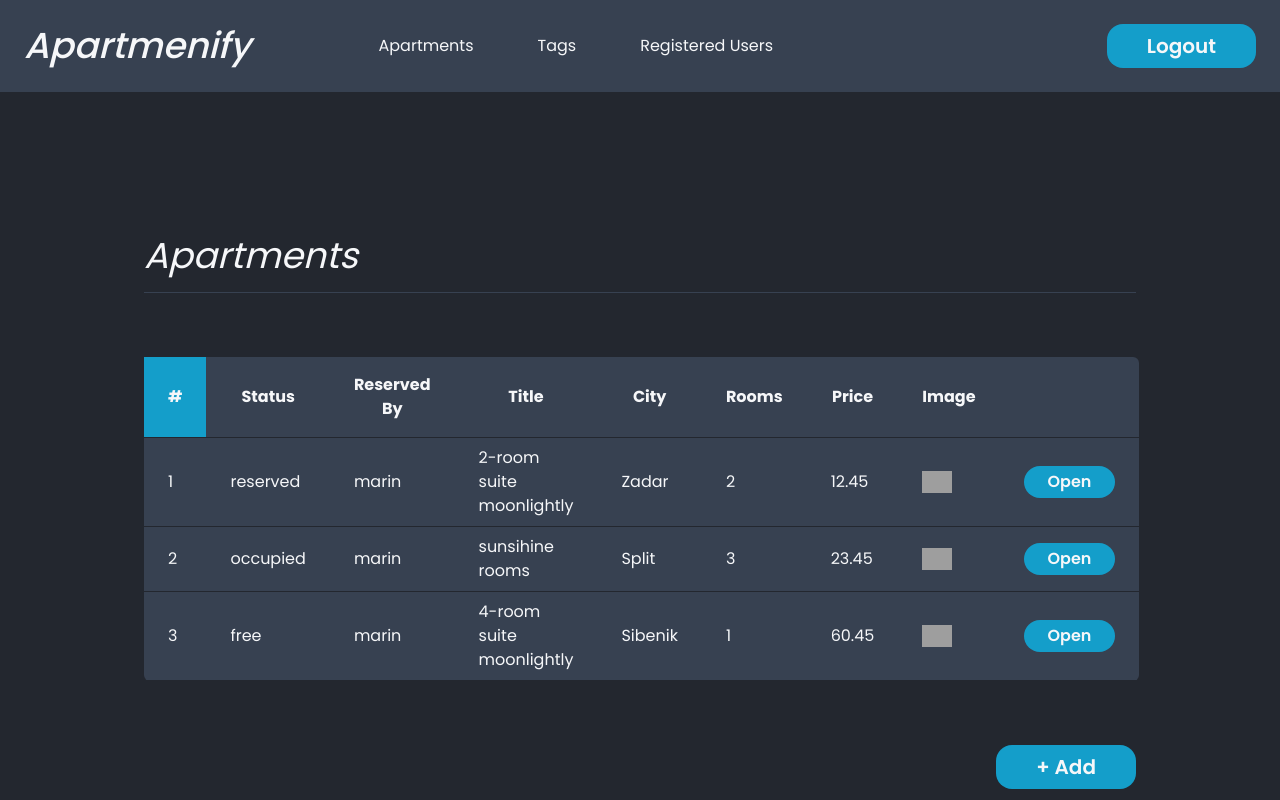
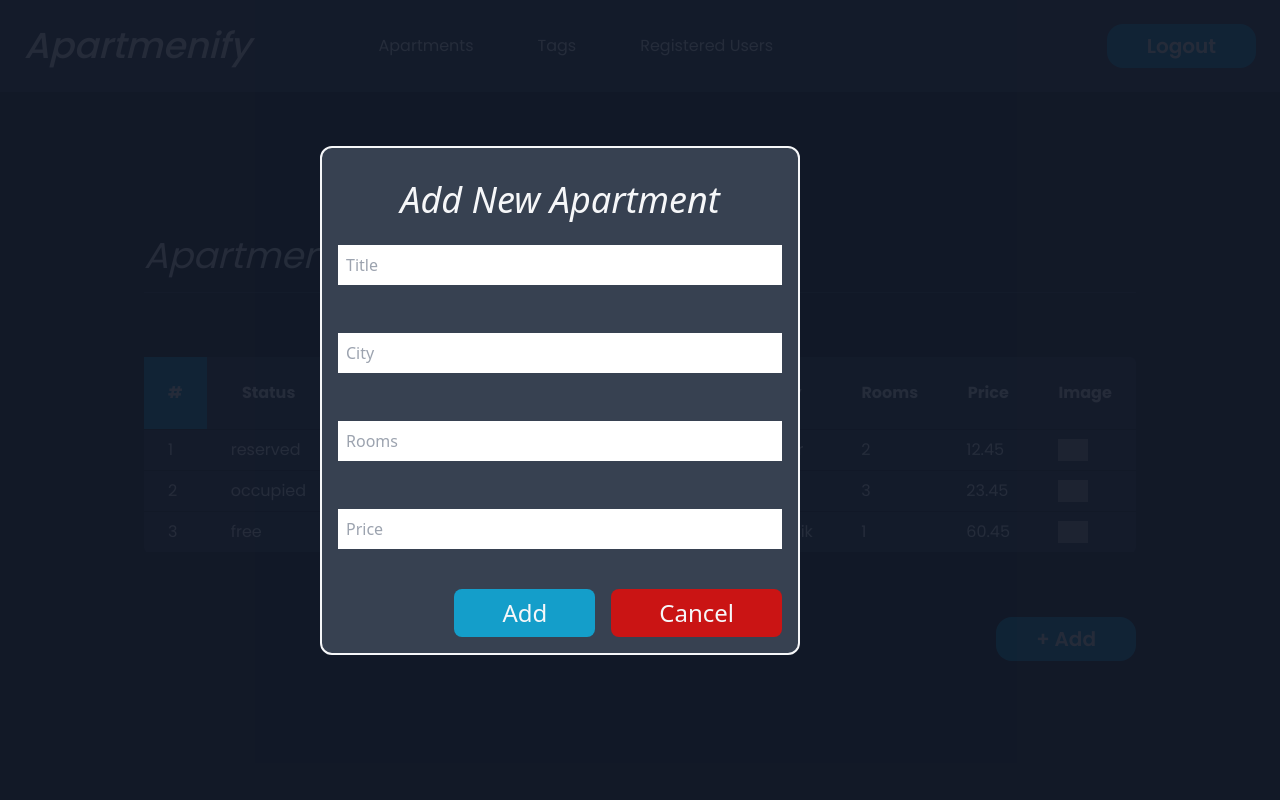
Before and after one commit to zrvnarmarin/Apartments-App, a React (Vite) app in the folder apartments-app/: page /main/apartments in a window 1280 px wide. Both pictures are taken after a click on the button "+ Add". Built offline with nearby package versions, Linux system fonts and the light colour scheme; grey boxes are pictures that could not be loaded.

Commit message:
modal for new apartment form finished

```diff
--- a/apartments-app/index.html
+++ b/apartments-app/index.html
@@ -7,6 +7,7 @@
     <title>Vite + React</title>
   </head>
   <body>
+    <div id="overlays"></div>
     <div id="root"></div>
     <script type="module" src="/src/main.jsx"></script>
   </body>
--- a/apartments-app/src/App.jsx
+++ b/apartments-app/src/App.jsx
@@ -11,12 +11,16 @@ import Apartments from "./components/Main/Apartments"
 import Tags from "./components/Main/Tags"
 import ErrorPage from './components/Error/ErrorPage.jsx'
 import RegisteredUsers from "./components/Main/RegisteredUsers"
+import AddNewApartment from "./components/Main/AddNewApartment"
 
 const App = () => {
   const [isLoginOpened, setIsLoginOpened] = useState(false)
   const [isMainOpened, setIsMainOpened] = useState(false)
-  const openLoginPage = () => setIsLoginOpened(prev => !prev)
-  const openMainPage = () => setIsMainOpened(prev => !prev)
+  const [isNewApartmentModalOpen, setIsNewApartmentModalOpen] = useState(false)
+  const openLoginPage = () => setIsLoginOpened(true)
+  const openMainPage = () => setIsMainOpened(true)
+  const openNewApartmentModal = () => setIsNewApartmentModalOpen(true)
+  const closeNewApartmentModal = () => setIsNewApartmentModalOpen(false)
 
   return (
     // <ThemeProvider>
@@ -33,7 +37,7 @@ const App = () => {
         <Route path="/" element={<FrontPage onOpenLogin={openLoginPage} />} />
         <Route path="/login" element={<LoginPage onOpenMain={openMainPage} />} />
         <Route path="/main" element={<MainPage />}>
-          <Route path="apartments" element={<Apartments />} />
+          <Route path="apartments" element={<Apartments isModalOpen={isNewApartmentModalOpen} onModalClose={closeNewApartmentModal} onModalOpen={openNewApartmentModal} />} />
           <Route path="tags" element={<Tags />} />
           <Route path="registeredUsers" element={<RegisteredUsers />} />
         </Route>
--- /dev/null
+++ b/apartments-app/src/components/Main/AddNewApartment.jsx
@@ -0,0 +1,35 @@
+import React from 'react'
+import Modal from './Modal'
+
+const AddNewApartment = ({ onModalClose }) => {
+  return (
+    <Modal>
+        <section className='bg-[#374151] px-2 pt-8 pb-2 rounded-xl xs:w-3/4 sm:w-3/4  border-2 border-[#f6f7f9]'>
+            <h1 className='border-b-[#374151] border-b-[1px] pb-4 italic text-4xl font-normal text-[#f6f7f9] text-center'>Add New Apartment</h1>
+            <form className='flex flex-col bg-[#374151] gap-12 p-2'>
+                <input className='p-2' type="text" placeholder='Title' />
+                <input className='p-2' type="text" placeholder='City' />
+                <input className='p-2' type="text" placeholder='Rooms' />
+                <input className='p-2' type="text" placeholder='Price' />
+            </form>
+            <div className=' flex items-center justify-end gap-4 p-2 pt-8'>
+              <button
+                className='font-medium text-2xl px-12 py-2 rounded-lg text-[#f6f7f9] bg-[#149eca]'
+              >
+                {/* <Link to="/main">Login</Link> */}
+                Add
+              </button>
+              <button
+                onClick={onModalClose}
+                className='font-medium text-2xl px-12 py-2 rounded-lg text-[#f6f7f9] bg-[#ca1414]'
+              >
+                {/* <Link to="/main">Login</Link> */}
+                Cancel
+              </button>
+            </div>
+          </section>
+    </Modal>
+  )
+}
+
+export default AddNewApartment
--- a/apartments-app/src/components/Main/Apartments.jsx
+++ b/apartments-app/src/components/Main/Apartments.jsx
@@ -1,6 +1,7 @@
 import React from 'react'
+import AddNewApartment from './AddNewApartment'
 
-const Apartments = () => {
+const Apartments = ({ isModalOpen, onModalOpen, onModalClose }) => {
 
   const apartments = [
     { id: 1, status: 'reserved', reservedBy: 'marin', title: '2-room suite moonlightly', city: 'Zadar', rooms: 2, price: 12.45},
@@ -8,19 +9,10 @@ const Apartments = () => {
     { id: 3, status: 'free', reservedBy: 'marin', title: '4-room suite moonlightly', city: 'Sibenik', rooms: 1, price: 60.45}
   ]
 
-  const statusUnicode = {
-    symbol: '&#9711;',
-    colors: [
-      {reserved: 'bg-red-600'},
-      {occupied: 'bg-yellow-600'},
-      {free: 'bg-green-600'}
-    ]
-  }
-
   return (
     <div className='flex flex-col gap-16 justify-center pt-36 px-36'>
         <h1 className='border-b-[#374151] border-b-[1px] pb-4 italic text-4xl font-normal text-[#f6f7f9] text-left'>Apartments</h1>
-        <table className='bg-[#374151] text-[#f6f7f9] rounded-md'>
+        <table className='bg-[#384252] text-[#f6f7f9] rounded-md'>
           <thead>
             <tr className='border-b-[#23272f] border-b-[1px]'>
               <th className='py-6 px-6 bg-[#149eca]'>#</th>
@@ -31,12 +23,11 @@ const Apartments = () => {
               <th className='py-4 px-6'>Rooms</th>
               <th className='py-4 px-6'>Price</th>
               <th className='py-4 px-6'>Image</th>
-              <th className='py-4 px-6'></th>
             </tr>
           </thead>
           <tbody>
             {apartments.map(apartment =>
-              <tr key={apartment.id} className='border-b-[#23272f] border-b-[1px]'>
+              <tr key={apartment.id} className='border-b-[#23272f] border-b-[1px] hover:bg-[#4c5a70] duration-100'>
                 <td className='py-2 px-6'>{apartment.id}</td>
                 <td className='py-2 px-6'>{apartment.status}</td>
                 <td className='py-2 px-6'>{apartment.reservedBy}</td>
@@ -51,20 +42,20 @@ const Apartments = () => {
                     height='30'
                     src='https://www.phillyaptrentals.com/wp-content/uploads/2020/12/apartment-building-what-makes-good-apartment-building-scaled.jpg' />
                 </td>
-                <td className='py-2 px-6'>
-                  <button className='px-6 py-1 rounded-2xl font-semibold text-md text-[#f6f7f9] bg-[#149eca]'>Open</button>
-                </td>
+
               </tr>
             )}
           </tbody>
         </table>
         <div className='flex items-center justify-end'>
           <button
+            onClick={onModalOpen}
             className='px-10 py-2 rounded-2xl font-semibold text-xl text-[#f6f7f9] bg-[#149eca]'
           >
-              + Add
+            + Add
           </button>
         </div>
+        { isModalOpen && <AddNewApartment onModalClose={onModalClose} />}
     </div>
   )
 }
--- /dev/null
+++ b/apartments-app/src/components/Main/Modal.jsx
@@ -0,0 +1,35 @@
+import React from 'react'
+import ReactDOM from 'react-dom'
+
+const Backdrop = (props) => {
+    return(
+        <div className='fixed z-40 w-screen h-screen grid place-items-center bg-gray-900 bg-opacity-70'>
+            {props.children}
+        </div>
+    )
+}
+
+const ModalOverlay = (props) => {
+    return(
+        <Backdrop>
+            <div className='rounded-2xl
+             w-1/2 z-10'>
+                <div>{props.children}</div>
+            </div>
+        </Backdrop>
+    )
+}
+
+const Modal = (props) => {
+  const portalElement = document.getElementById('overlays')
+
+  return (
+    <>
+        {ReactDOM.createPortal(<Backdrop />, portalElement)}
+        {ReactDOM.createPortal(<ModalOverlay>{props.children}</ModalOverlay>,
+        portalElement)}
+    </>
+  )
+}
+
+export default Modal;
```
